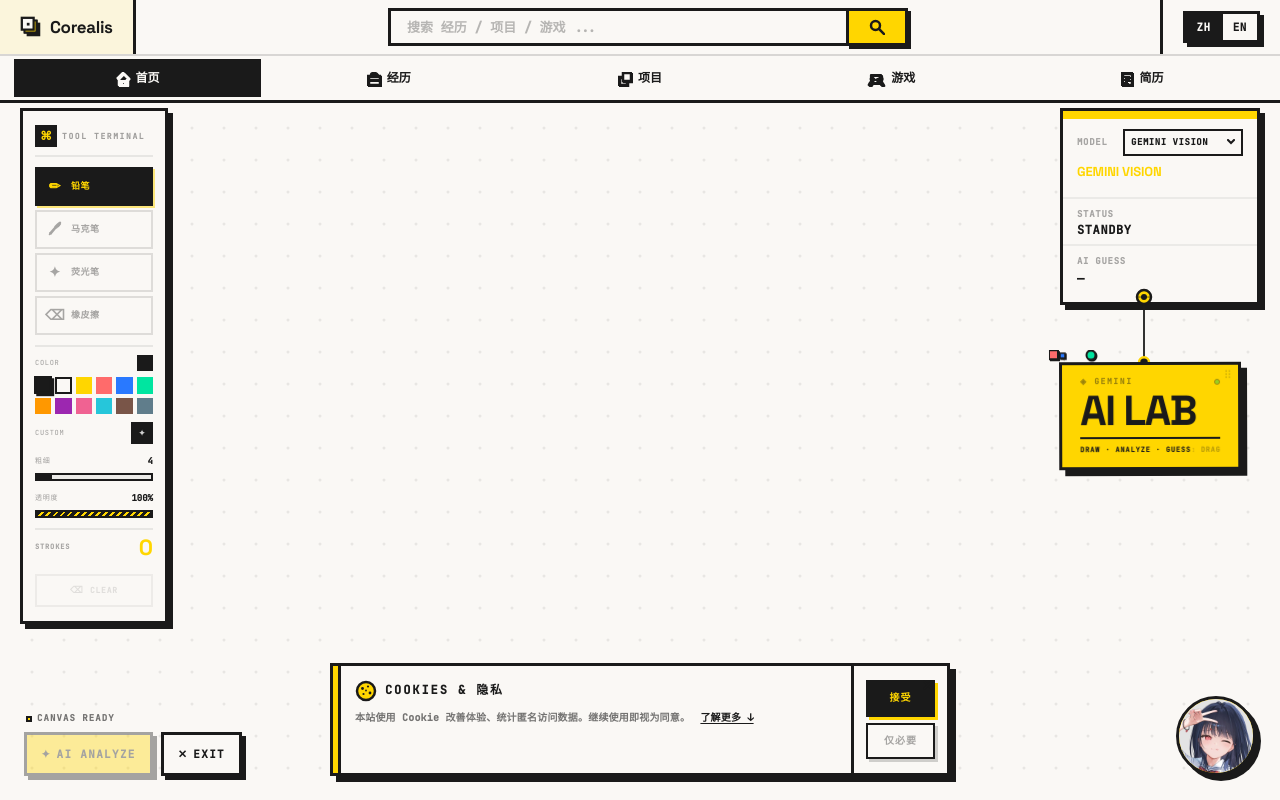
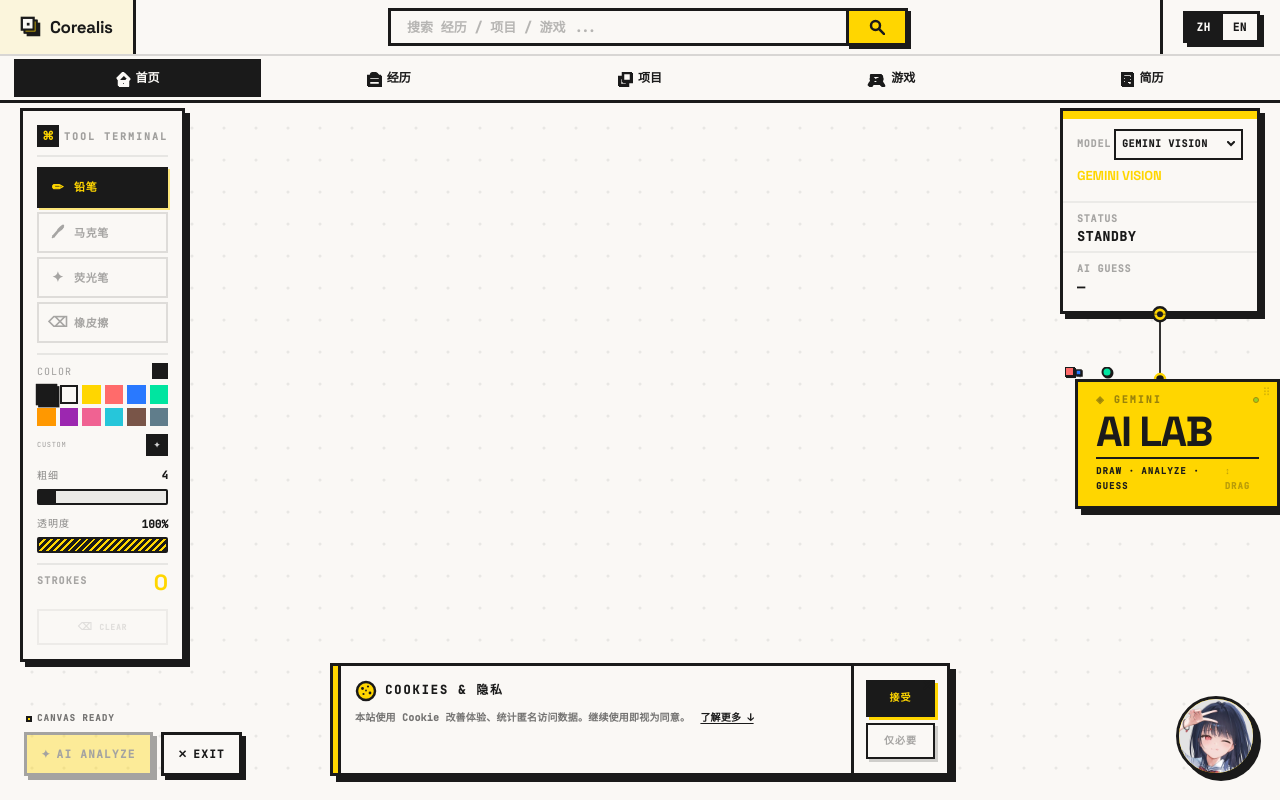
Before and after one commit to KDTikkly/haoyuan-web, a Vue app: page / in a window 1280 px wide. Both pictures are taken after a click on the button "展开涂鸦结界". Shown: the top 800 px of the page. Built offline with nearby package versions, Linux system fonts and the light colour scheme.

Commit message:
fix: v8.9 rope anchor timing fix + slider HCI + font readability + Path2D perf

```diff
--- a/src/components/CanvasBoard.vue
+++ b/src/components/CanvasBoard.vue
@@ -287,20 +287,30 @@ function getStrokeCount(): number {
   return strokesTotal
 }
 
-// ── 背景网格 ──────────────────────────────────────────────────────────────────
+// ── 背景网格（缓存 Path2D，避免每次重绘大量 arc 调用）────────────────────────
+let _dotGridPath: Path2D | null = null
+let _dotGridW = 0
+let _dotGridH = 0
+
 function drawDotGrid(ctx: CanvasRenderingContext2D, w: number, h: number) {
   ctx.clearRect(0, 0, w, h)
   ctx.fillStyle = '#FAF8F5'
   ctx.fillRect(0, 0, w, h)
+  // 如果尺寸变化，重新构建 Path2D
+  if (!_dotGridPath || _dotGridW !== w || _dotGridH !== h) {
+    _dotGridPath = new Path2D()
+    const gap = 32
+    for (let x = gap; x < w; x += gap) {
+      for (let y = gap; y < h; y += gap) {
+        _dotGridPath.moveTo(x + 1.5, y)
+        _dotGridPath.arc(x, y, 1.5, 0, Math.PI * 2)
+      }
+    }
+    _dotGridW = w
+    _dotGridH = h
+  }
   ctx.fillStyle = '#1A1A1A14'
-  const gap = 32
-  for (let x = gap; x < w; x += gap) {
-    for (let y = gap; y < h; y += gap) {
-      ctx.beginPath()
-      ctx.arc(x, y, 1.5, 0, Math.PI * 2)
-      ctx.fill()
-    }
-  }
+  ctx.fill(_dotGridPath)
 }
 
 // ── Canvas 尺寸自适应 ─────────────────────────────────────────────────────────
--- a/src/components/MemphisGameBg.vue
+++ b/src/components/MemphisGameBg.vue
@@ -34,7 +34,7 @@
         <!-- 终端标题 -->
         <div class="terminal-header">
           <span class="terminal-chip" aria-hidden="true">⌘</span>
-          <span class="font-mono text-[8px] font-bold text-ink/40 uppercase tracking-[0.2em]">{{ t('draw.tool_terminal') }}</span>
+          <span class="font-mono text-[10px] font-bold text-ink/40 uppercase tracking-[0.2em]">{{ t('draw.tool_terminal') }}</span>
         </div>
 
         <!-- 画笔工具按钮组 -->
@@ -56,7 +56,7 @@
         <!-- ── 调色板 ── -->
         <div class="palette-section">
           <div class="palette-header">
-            <span class="font-mono text-[7px] text-ink/40 uppercase tracking-widest">COLOR</span>
+            <span class="font-mono text-[10px] text-ink/40 uppercase tracking-widest">COLOR</span>
             <!-- 当前色预览 -->
             <span
               class="color-preview"
@@ -98,7 +98,7 @@
         <!-- 粗细滑块 -->
         <div class="slider-group">
           <div class="slider-label">
-            <span class="font-mono text-[7px] text-ink/40 uppercase tracking-widest">{{ t('draw.stroke_width') }}</span>
+            <span class="font-mono text-[10px] text-ink/50 uppercase tracking-widest">{{ t('draw.stroke_width') }}</span>
             <span class="slider-val">{{ strokeWidth }}</span>
           </div>
           <div class="slider-track-wrap">
@@ -118,7 +118,7 @@
         <!-- 透明度滑块 -->
         <div class="slider-group">
           <div class="slider-label">
-            <span class="font-mono text-[7px] text-ink/40 uppercase tracking-widest">{{ t('draw.stroke_opacity') }}</span>
+            <span class="font-mono text-[10px] text-ink/50 uppercase tracking-widest">{{ t('draw.stroke_opacity') }}</span>
             <span class="slider-val">{{ Math.round(strokeOpacity * 100) }}%</span>
           </div>
           <div class="slider-track-wrap">
@@ -401,7 +401,13 @@ function enterDrawMode() {
   statusPhase.value = 'standby'
   emit('drawMode', true)
   emit('tetrisHover', true)
-  nextTick(() => updateStreamAnchor())
+  // recognition-stream 用 v-if，nextTick 仅设置 isDrawMode，DOM 尚未渲染
+  // 需要再等一帧让 v-if 渲染完毕，再 nextTick 拿到 getBoundingClientRect
+  nextTick(() => nextTick(() => {
+    updateStreamAnchor()
+    // 再延迟一帧确保 PhysicsCharm watch(isDrawing) 拿到正确锚点后再入场
+    setTimeout(updateStreamAnchor, 50)
+  }))
 }
 
 function clearCanvasOnly() {
@@ -482,9 +488,9 @@ onUnmounted(() => {
   background: #FAF8F5;
   border: 3px solid #1A1A1A;
   box-shadow: 5px 5px 0 0 #1A1A1A;
-  padding: 14px 12px;
-  min-width: 148px;
-  max-width: 162px;
+  padding: 14px 14px;
+  min-width: 164px;
+  max-width: 180px;
   pointer-events: auto;
 }
 
@@ -518,12 +524,12 @@ onUnmounted(() => {
   display: flex;
   align-items: center;
   gap: 6px;
-  padding: 6px 8px;
+  padding: 7px 9px;
   border: 2px solid #1A1A1A20;
   background: #FAF8F5;
   cursor: pointer;
   font-family: 'JetBrains Mono', monospace;
-  font-size: 9px;
+  font-size: 11px;
   font-weight: 700;
   color: #1A1A1A60;
   transition: all 0.1s;
@@ -569,24 +575,26 @@ onUnmounted(() => {
 
 .slider-val {
   font-family: 'JetBrains Mono', monospace;
-  font-size: 9px;
+  font-size: 11px;
   font-weight: 700;
   color: #1A1A1A;
-  tabular-nums: true;
+  font-variant-numeric: tabular-nums;
 }
 
 .slider-track-wrap {
   position: relative;
-  height: 8px;
+  height: 16px;
   background: #1A1A1A10;
   border: 2px solid #1A1A1A;
   overflow: hidden;
+  border-radius: 2px;
 }
 
 .slider-input {
   position: absolute;
-  inset: 0;
+  inset: -4px 0;       /* 纵向扩大热区，不影响视觉 */
   width: 100%;
+  height: calc(100% + 8px);
   opacity: 0;
   cursor: pointer;
   z-index: 2;
@@ -712,7 +720,7 @@ onUnmounted(() => {
 
 .strokes-label {
   font-family: 'JetBrains Mono', monospace;
-  font-size: 7px;
+  font-size: 10px;
   font-weight: 700;
   color: #1A1A1A60;
   letter-spacing: 0.12em;
@@ -734,13 +742,13 @@ onUnmounted(() => {
   justify-content: center;
   gap: 6px;
   width: 100%;
-  padding: 7px 10px;
+  padding: 8px 10px;
   margin-top: 6px;
   background: transparent;
   border: 2px solid #1A1A1A30;
   color: #1A1A1A60;
   font-family: 'JetBrains Mono', monospace;
-  font-size: 9px;
+  font-size: 10px;
   font-weight: 700;
   letter-spacing: 0.12em;
   cursor: pointer;
@@ -800,7 +808,7 @@ onUnmounted(() => {
 
 .stream-label {
   font-family: 'JetBrains Mono', monospace;
-  font-size: 9px;
+  font-size: 10px;
   color: #1A1A1A60;
   font-weight: 700;
   letter-spacing: 0.08em;
@@ -817,13 +825,13 @@ onUnmounted(() => {
 }
 
 .stream-val--status {
-  font-size: 12px;
+  font-size: 13px;
   font-family: 'JetBrains Mono', monospace;
   letter-spacing: 0.05em;
 }
 
 .stream-val--guess {
-  font-size: 12px;
+  font-size: 13px;
   font-family: 'JetBrains Mono', monospace;
   letter-spacing: 0.02em;
   line-height: 1.4;
@@ -861,10 +869,10 @@ onUnmounted(() => {
 
 .model-select {
   font-family: 'JetBrains Mono', monospace;
-  font-size: 9px;
+  font-size: 10px;
   font-weight: 700;
   letter-spacing: 0.06em;
-  padding: 4px 6px;
+  padding: 5px 6px;
   border: 2px solid #1A1A1A;
   background: #FAF8F5;
   color: #1A1A1A;
--- a/src/components/PhysicsCharm.vue
+++ b/src/components/PhysicsCharm.vue
@@ -342,6 +342,8 @@ function stopDrag(_e: PointerEvent) {
 // ── isDrawing 切换：画板开启时物理入场，关闭时继续静止悬挂 ──────────────────
 watch(() => props.isDrawing, (drawing) => {
   if (drawing) {
+    // 延迟 80ms：等父组件 v-if 面板渲染 + updateStreamAnchor 两次 nextTick 后再入场
+    setTimeout(() => {
       syncAnchor()
       const rest = getRestPos()
       // 从锚点高处落下，带入场感
@@ -352,6 +354,7 @@ watch(() => props.isDrawing, (drawing) => {
       vAngle = (Math.random() - 0.5) * 2
       pAngle.value = 0
       startPhysics()
+    }, 80)
   } else {
     // 画板关闭：不停物理，让绳索自然收敛到静止位置（增加一个向 rest 的冲量）
     if (!isDragging.value) {
@@ -497,7 +500,7 @@ onUnmounted(() => {
 
 .charm-tag {
   font-family: 'JetBrains Mono', monospace;
-  font-size: 8px;
+  font-size: 10px;
   font-weight: 700;
   letter-spacing: 0.2em;
   color: #1A1A1A70;
@@ -543,7 +546,7 @@ onUnmounted(() => {
 
 .charm-sub {
   font-family: 'JetBrains Mono', monospace;
-  font-size: 7px;
+  font-size: 9px;
   font-weight: 700;
   letter-spacing: 0.12em;
   color: #1A1A1A;
@@ -552,7 +555,7 @@ onUnmounted(() => {
 
 .charm-hint {
   font-family: 'JetBrains Mono', monospace;
-  font-size: 7px;
+  font-size: 9px;
   font-weight: 700;
   letter-spacing: 0.1em;
   color: #1A1A1A50;
```
Lines whose indentation alone changed are shown as unchanged.
